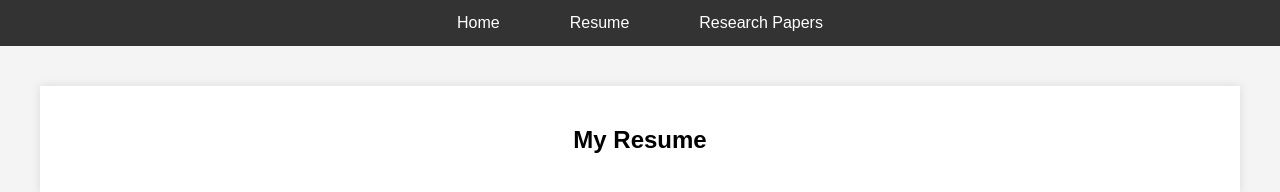
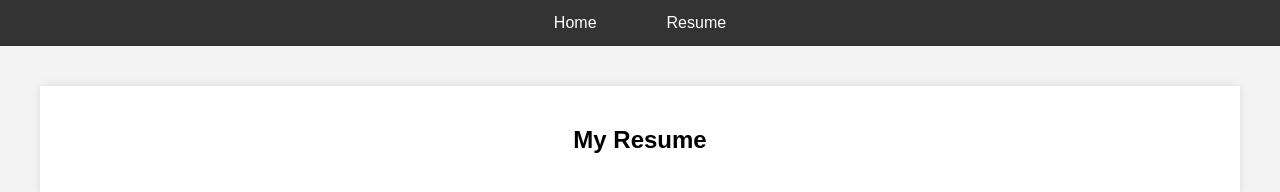
Before and after one commit to source123x/source123x.github.io, a plain HTML site: page resume.html in a window 1280 px wide. Drawn offline with Linux system fonts and the light colour scheme.

Commit message:
Update resume.html

```diff
--- a/resume.html
+++ b/resume.html
@@ -11,7 +11,7 @@
         <ul>
             <li><a href="index.html">Home</a></li>
             <li><a href="resume.html">Resume</a></li>
-            <li><a href="research.html">Research Papers</a></li>
+            <!--<li><a href="research.html">Research Papers</a></li> -->
         </ul>
     </nav>
 
```
